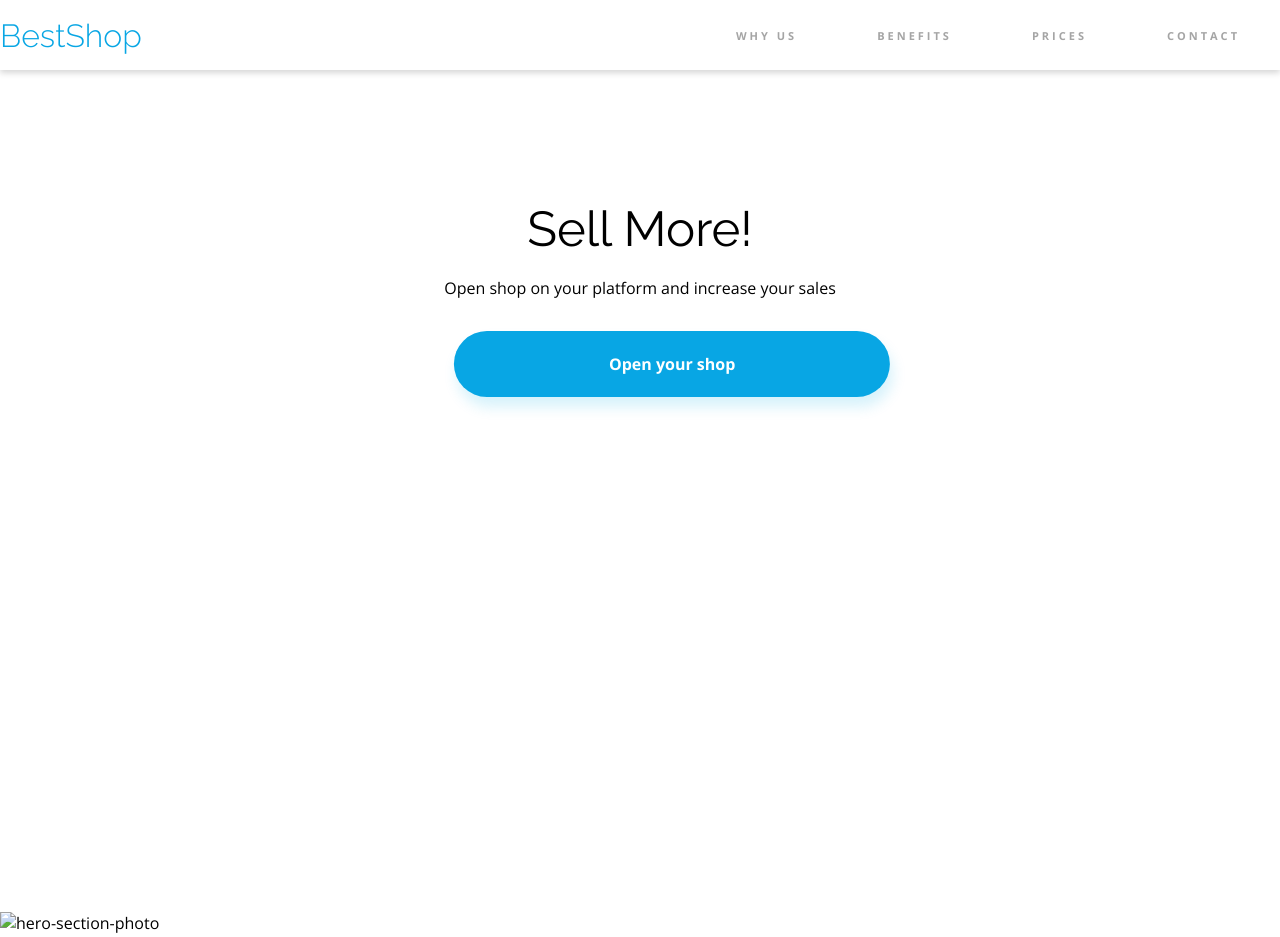
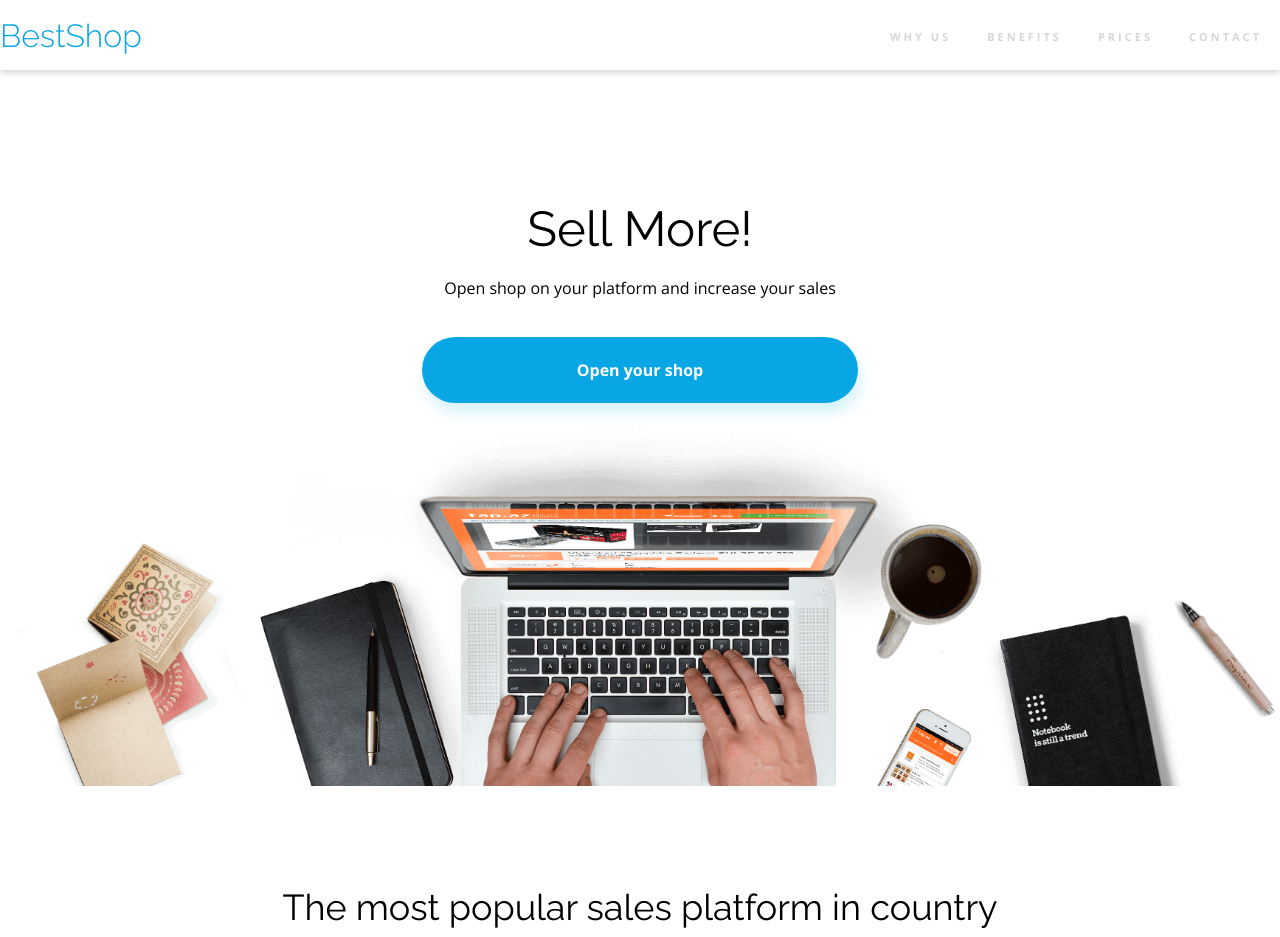
Before and after one commit to aleksandrawrombel/Warsztat---BestShop, a plain HTML site: page BestShop/index.html in a window 1280 px wide. Shown: the top 937 px of the page. Drawn offline with nearby package versions, Linux system fonts and the light colour scheme.

Commit message:
fixing desktop version

```diff
--- a/BestShop/stylesheet.css
+++ b/BestShop/css/stylesheet.css
@@ -71,17 +71,14 @@ a {
 
 header {
   height: 70px;
-  width: 100%;
-  background-color: var(--white);
-  box-shadow: 0px 3px 6px var(--gray);
-  opacity: 1;
+  box-shadow: 0 3px 6px rgba(0, 0, 0, 0.16);
 }
 
-header .container {
-  height: 100%;
+.header-container {
   display: flex;
   justify-content: space-between;
   align-items: center;
+  height: 100%;
 }
 
 .header-text {
@@ -89,54 +86,43 @@ header .container {
   font-size: 2rem;
   font-weight: 300;
   font-family: var(--secondary-font);
-  text-align: left;
-  text-decoration: none;
 }
 
 .header-nav {
-  height: 100%;
+  display: flex;
 }
 
-.header-nav ul {
-  display: flex;
-  height: 100%;
+.nav-link {
+  color: var(--gray);
+  font-weight: 700;
+  font-size: 0.6875rem;
+  padding: 28px 18px 22px;
+  border-bottom: 4px solid transparent;
+  letter-spacing: 0.1875rem;
 }
 
-.header-nav li {
-  height: 70px;
-  display: flex;
-  align-items: center;
-  padding-left: 40px;
-  padding-right: 40px;
+.nav-link:hover {
+  color: var(--black);
+  border-color: var(--blue);
 }
 
-.header-nav a {
-  color: var(--gray-darker);
-  letter-spacing: 0.1875rem;
-  font-weight: 700;
-  text-align: center;
-  font-size: 0.6875rem;
+.nav__element {
+  padding: 0 26px;
+}
+
+.nav__element:last-child {
+  padding-right: 0;
+}
+
+.hero {
   display: flex;
+  flex-direction: column;
   align-items: center;
 }
 
-.header-nav li:hover a {
-  height: 100%;
-  width: auto;
-  border-bottom: 3px solid var(--blue);
-  color: var(--black);
-}
-
-.hero {
-  height: 712px;
-  width: 100%;
-  background-color: var(--white);
-}
-
-.hero .container {
-  height: 100%;
-  width: 100%;
-  background-color: var(--white);
+.hero-content {
+  margin-top: 130px;
+  text-align: center;
 }
 
 .hero h1 {
@@ -144,13 +130,13 @@ header .container {
   text-align: center;
   font-family: var(--secondary-font);
   font-size: 3.0625rem;
-  margin-top: 130px;
 }
 
 .hero p {
   color: var(--black);
   text-align: center;
   margin-top: 20px;
+  margin-bottom: 38px;
 }
 
 .button-hero {
@@ -158,11 +144,8 @@ header .container {
   font-weight: bold;
   display: inline-block;
   padding: 16px 65px;
-  border-radius: var(--button-radius);
+  border-radius: 35px;
   border: none;
-  position: absolute;
-  transform: translate(104%);
-  margin-top: 2rem;
 }
 
 .button-primary {
@@ -178,7 +161,6 @@ header .container {
 .hero img {
   width: 100%;
   height: auto;
-  background-image: url("assets/Background.png");
 }
 
 .statistics {
@@ -524,7 +506,7 @@ header .container {
   height: 11px;
   display: inline-block;
   margin-right: 10px;
-  background-image: url("/BestShop/assets/Checkmark-1.svg");
+  background-image: url("../assets/Checkmark-1.svg");
 }
 
 .pricing__item--not::before {
@@ -700,12 +682,12 @@ header .container {
   height: 25px;
   width: 25px;
   background-color: var(--white);
-  border: 1px solid var(--grey);
+  border: 1px solid var(--gray);
   border-radius: 4px;
 }
 
 .form__checkbox input:checked ~ .checkbox {
-  background-image: url("assets/Checkmark.svg");
+  background-image: url("/BestShop/assets/Checkmark.svg");
   background-position: center;
   background-size: 50%;
   background-repeat: no-repeat;
@@ -716,7 +698,7 @@ header .container {
   font-weight: bold;
   display: inline-block;
   padding: 16px 65px;
-  border-radius: var(--button-radius);
+  border-radius: 35px;
   border: none;
 }
 
@@ -733,7 +715,7 @@ header .container {
 .form__checkbox .consent__text {
   margin: 0 10px;
   font-size: 0.75rem;
-  color: var(--grey);
+  color: var(--gray);
   line-height: 17px;
 }
 
@@ -747,6 +729,13 @@ header .container {
 .footer {
   box-shadow: 0 -5px 40px var(--gray);
   padding: 20px 0;
+}
+
+.footer .logo {
+  color: var(--blue);
+  font-size: 1.5rem;
+  font-weight: 300;
+  font-family: var(--secondary-font);
 }
 
 .footer__container {
@@ -764,7 +753,7 @@ header .container {
 .footer__copy {
   font-size: 0.6875rem;
   line-height: 1.5rem;
-  color: var(--grey);
+  color: var(--gray);
   margin-top: 6px;
 }
 
--- a/BestShop/index.html
+++ b/BestShop/index.html
@@ -9,33 +9,32 @@
       href="https://fonts.googleapis.com/css2?family=Open+Sans:wght@300;400;600;700&family=Raleway:wght@300;400;700;800&display=swap"
       rel="stylesheet"
     />
-    <link rel="reset" href="./reset.css" />
-    <link rel="stylesheet" href="./stylesheet.css" />
+    <link rel="reset" href="css/reset.css" />
+    <link rel="stylesheet" href="css/stylesheet.css" />
     <title>BestShop</title>
   </head>
   <body>
-    <header>
-      <div class="container">
+    <header class="header">
+      <div class="header-container container">
         <a href="#" class="header-text">BestShop</a>
-        <nav class="header-nav">
-          <ul>
-            <li><a href="#">WHY US</a></li>
-            <li><a href="#">BENEFITS</a></li>
-            <li><a href="#">PRICES</a></li>
-            <li><a href="#">CONTACT</a></li>
+        <nav>
+          <ul class="header-nav">
+            <li class="nav-element"><a href="#" class="nav-link">WHY US</a></li>
+            <li class="nav-element"><a href="#" class="nav-link">BENEFITS</a></li>
+            <li class="nav-element"><a href="#" class="nav-link">PRICES</a></li>
+            <li class="nav-element"><a href="#" class="nav-link">CONTACT</a></li>
           </ul>
         </nav>
       </div>
     </header>
     <section class="hero">
-      <div class="container">
+      <div class="hero-content">
         <h1>Sell More!</h1>
         <p>Open shop on your platform and increase your sales</p>
         <a href="#" class="button-hero button-primary button-large"
-          >Open your shop</a
-        >
-      </div>
-      <img alt="hero-section-photo" />
+          >Open your shop</a>
+          </div>
+        <img alt="hero-section-photo" src="assets/Background.png" />
     </section>
     <section class="statistics">
       <div class="container">
@@ -43,20 +42,14 @@
         <div class="statistics-articles">
           <article class="article1">
             <section class="circle1">
-              <img
-                src="assets/Person.svg"
-                alt="person-icon"
-              />
+              <img src="assets/Person.svg" alt="person-icon" />
             </section>
             <h3>100000 +</h3>
             <p>daily entries</p>
           </article>
           <article class="article2">
             <section class="circle2">
-              <img
-                src="assets/Eye.svg"
-                alt="eye-icon"
-              />
+              <img src="assets/Eye.svg" alt="eye-icon" />
             </section>
             <h3>2000000 +</h3>
             <p>
@@ -66,10 +59,7 @@
           </article>
           <article class="article3">
             <section class="circle3">
-              <img
-                src="assets/Catalog.svg"
-                alt="catalog-icon"
-              />
+              <img src="assets/Catalog.svg" alt="catalog-icon" />
             </section>
             <h3>10000 +</h3>
             <p>
@@ -180,7 +170,9 @@
     <section class="contact container" id="contact">
       <div class="contact__column">
         <h2 class="contact__title">Any questions?</h2>
-        <p class="contact__instruction">Leave your email address or contact us!</p>
+        <p class="contact__instruction">
+          Leave your email address or contact us!
+        </p>
         <div class="contact__details">
           <a href="mailto:info@bestshop.xyz" class="details__item">
             <img src="assets/Mail%20Icon.svg" alt="mail" />
@@ -211,10 +203,13 @@
               <input type="checkbox" />
               <span class="checkbox"></span>
               <p class="consent__text">
-                I hereby give consent for my personal data included in my application to be processed for the purposes of
-                the recruitment process under the European Parliament’s and Council of the European Union Regulation on the
-                Protection of Natural Persons as of 27 April 2016, with regard to the processing of personal data and on the
-                free movement of such data, and repealing Directive 95/46/EC (Data Protection Directive)
+                I hereby give consent for my personal data included in my
+                application to be processed for the purposes of the recruitment
+                process under the European Parliament’s and Council of the
+                European Union Regulation on the Protection of Natural Persons
+                as of 27 April 2016, with regard to the processing of personal
+                data and on the free movement of such data, and repealing
+                Directive 95/46/EC (Data Protection Directive)
               </p>
             </label>
           </div>
@@ -226,7 +221,9 @@
       <div class="footer__container container">
         <div class="footer__info">
           <a href="#" class="logo">BestShop</a>
-          <span class="footer__copy">© 2019 BestShop LTD, All Rights Reserved</span>
+          <span class="footer__copy"
+            >© 2019 BestShop LTD, All Rights Reserved</span
+          >
         </div>
         <div class="footer__icons">
           <a href="#"><img src="assets/Twitter.svg" alt="twitter" /></a>
@@ -234,6 +231,5 @@
         </div>
       </div>
     </footer>
-
   </body>
 </html>
```
Also changed, not shown: BestShop/css/reset.css (renamed from BestShop/reset.css).
